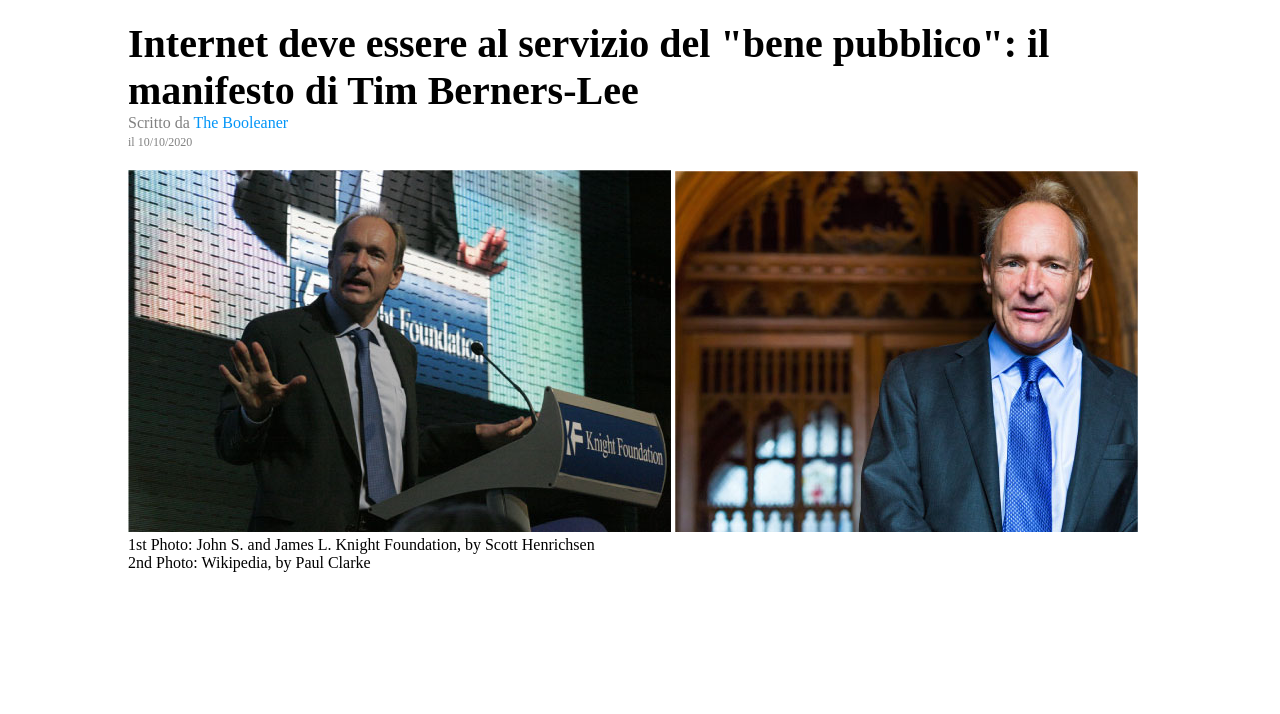
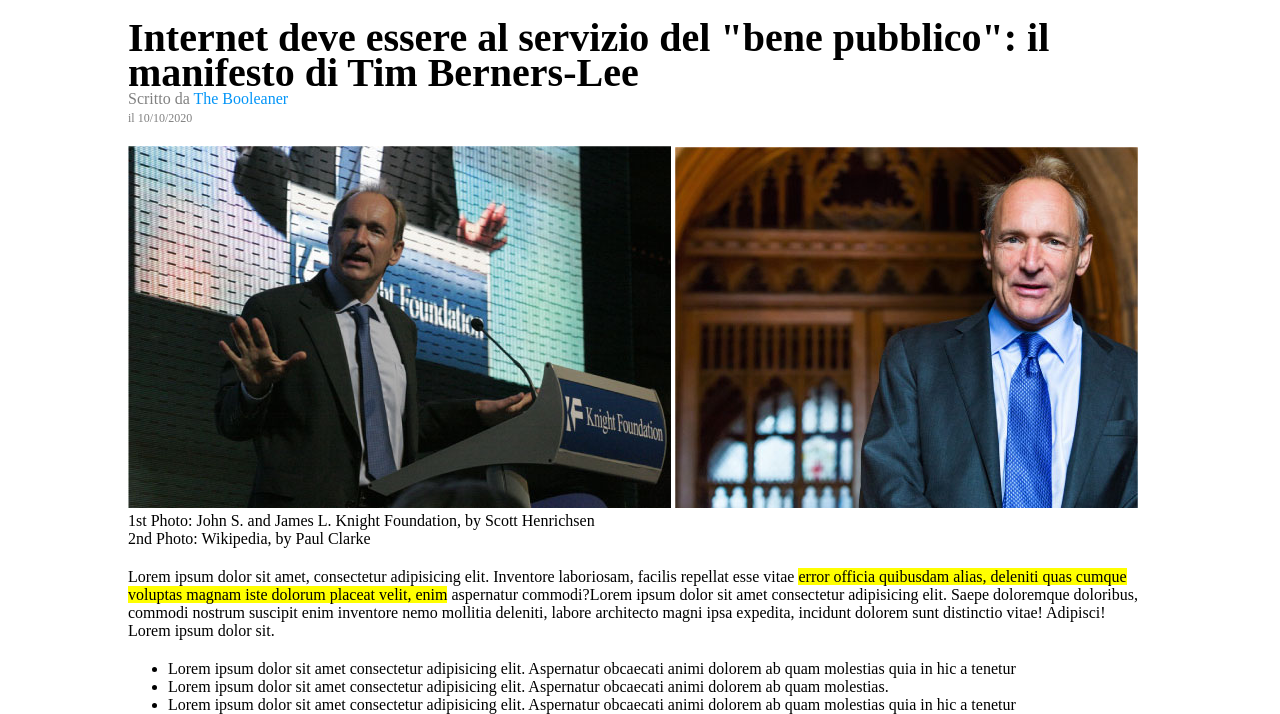
Before and after one commit to HikaruFN/html-css-booleaner, a website: page index.html in a window 1280 px wide. Shown: the part 114-828 px from the top of the page. Before the commit the page ends 800 px from the top, so only its background shows below. Drawn offline with Linux system fonts and the light colour scheme.

Commit message:
Fine Lista

```diff
--- a/css/style.css
+++ b/css/style.css
@@ -6,6 +6,9 @@
 .container {
   width: 1024px;
   margin: auto;
+}
+.evidenziatore {
+  background-color: yellow;
 }
 /*HEADER*/
 header {
@@ -23,6 +26,7 @@ header {
 .titolo {
   font-size: 40px;
   margin-top: 20px;
+  line-height: 35px;
 }
 .testo-grigio {
   color: gray;
@@ -37,3 +41,11 @@ header {
   margin-top: 20px;
 }
 /*FINE INTESTAZIONE*/
+/*CONTENUTO TESTUALE*/
+.paragrafo {
+  margin-top: 20px;
+}
+.lista {
+  margin-top: 20px;
+}
+/*FINE CONTENUTO TESTUALE*/
--- a/index.html
+++ b/index.html
@@ -8,14 +8,14 @@
     <title>The Booleaner</title>
   </head>
   <body>
-    <!--Inizio Header-->
+    <!--Header-->
     <header>
       <div class="container">
         <img class="logo" src="img/logo.svg" alt="logo" />
       </div>
     </header>
     <!--Fine Header-->
-    <!--Inizio Main-->
+    <!--Main-->
     <main>
       <!--Inizio Intestazione-->
       <div class="container">
@@ -42,5 +42,36 @@
       <!--Fine Intestazione-->
     </main>
     <!--Fine Main-->
+    <!--Contenuto testuale-->
+    <div class="container">
+      <p class="paragrafo">
+        Lorem ipsum dolor sit amet, consectetur adipisicing elit. Inventore
+        laboriosam, facilis repellat esse vitae
+        <span class="evidenziatore"
+          >error officia quibusdam alias, deleniti quas cumque voluptas magnam
+          iste dolorum placeat velit, enim</span
+        >
+        aspernatur commodi?Lorem ipsum dolor sit amet consectetur adipisicing
+        elit. Saepe doloremque doloribus, commodi nostrum suscipit enim
+        inventore nemo mollitia deleniti, labore architecto magni ipsa expedita,
+        incidunt dolorem sunt distinctio vitae! Adipisci! Lorem ipsum dolor sit.
+      </p>
+      <ul class="lista">
+        <li>
+          Lorem ipsum dolor sit amet consectetur adipisicing elit. Aspernatur
+          obcaecati animi dolorem ab quam molestias quia in hic a tenetur
+        </li>
+        <li>
+          Lorem ipsum dolor sit amet consectetur adipisicing elit. Aspernatur
+          obcaecati animi dolorem ab quam molestias.
+        </li>
+        <li>
+          Lorem ipsum dolor sit amet consectetur adipisicing elit. Aspernatur
+          obcaecati animi dolorem ab quam molestias quia in hic a tenetur
+        </li>
+      </ul>
+    </div>
+
+    <!--Fine Contenuto testuale-->
   </body>
 </html>
```
